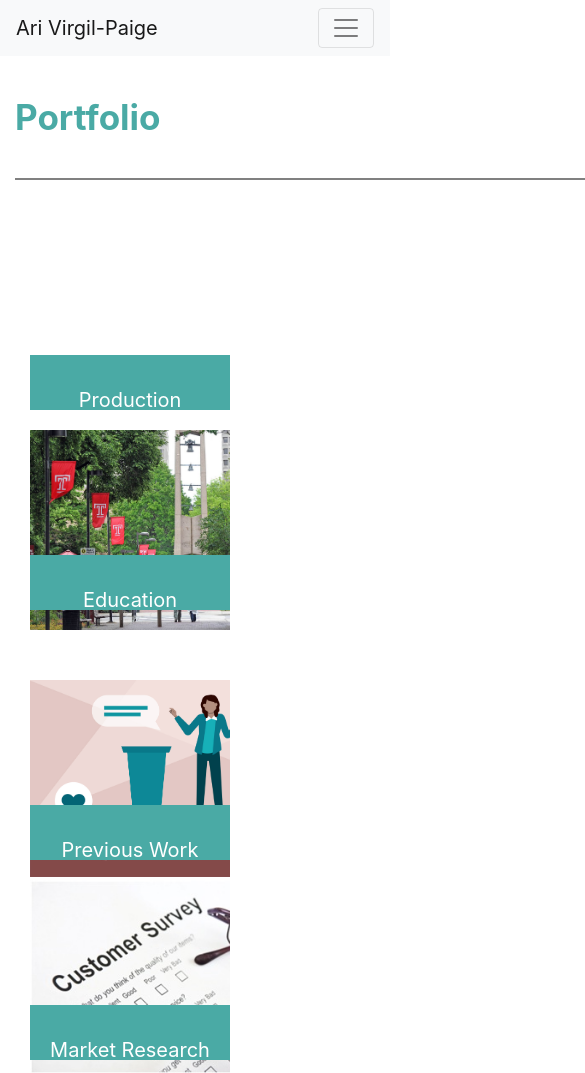
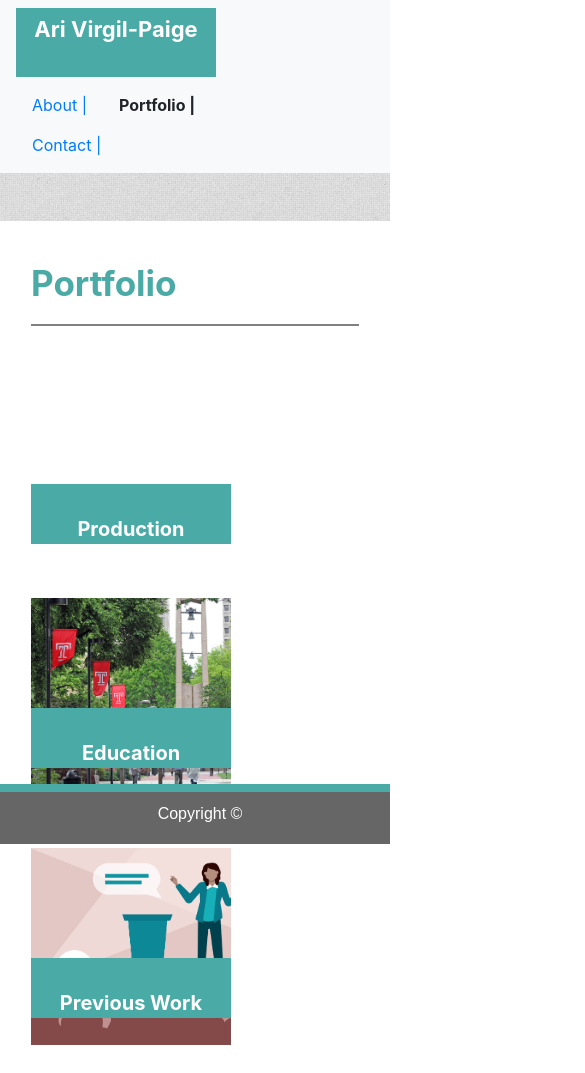
Before and after one commit to Avpaige/Bootstrap-Portfolio, a plain HTML site: page portfolio.html in a window 390 px wide. Shown: the top 1073 px of the page, 585 px wide, since content can reach past the window. Drawn offline with nearby package versions, Linux system fonts and the light colour scheme.

Commit message:
portfolio responsiveness complete

```diff
--- a/assets/css/bootcontact.css
+++ b/assets/css/bootcontact.css
@@ -2,10 +2,7 @@ body {
     background-image:url("../images/grid.png");
 }
 
-.nav {
-    background-color: white;
-    padding-right: 200px;
-}
+
 
 h1 {
     color: #4aaaa5;
@@ -13,6 +10,9 @@ h1 {
     font-size: 30px;
 }
 
+.navbar {
+    padding-right: 100px;
+}
 
 .navbar-brand {
     width: 200px;
@@ -21,11 +21,8 @@ h1 {
     color: white;
     text-align: center;
     font-size:22px;
-    position: relative;
-    right: -195px;
-    bottom: -40px;
     font-weight:bold;
-    padding-top: 15px;
+    position:relative;
 }
 
 .linebreak {
--- a/assets/css/bootport.css
+++ b/assets/css/bootport.css
@@ -1,3 +1,30 @@
+body {
+    background-image:url("../images/grid.png");
+}
+
+
+
+h1 {
+    color: #4aaaa5;
+    font-weight: bold;
+    font-size: 30px;
+}
+
+.navbar {
+    padding-right: 100px;
+}
+
+.navbar-brand {
+    width: 200px;
+    height: 69px;
+    background-color: #4aaaa5;
+    color: white;
+    text-align: center;
+    font-size:22px;
+    font-weight:bold;
+    position:relative;
+}
+
 .prod {
     width: 200px;
     height: 200px;
@@ -10,7 +37,6 @@
 
 .Other {
     margin-top: 50px;
-    float:left;
     width: 200px;
     height: 200px;
     background-image: url("../images/work.jpg");
@@ -21,7 +47,6 @@
 }
 
 .edu {
-    float:left;
     width: 200px;
     height: 200px;
     background-image: url("../images/temple.jpg");
@@ -35,20 +60,18 @@
 .label {
 
     width: 200px;
-    height: 55px;
+    height: 60px;
     background-color: #4aaaa5;
+    font-weight:bold;
     color: white;
     position: relative;
-    bottom: -125px;
-    text-align: center;
-    padding-bottom: 25px;
+    bottom: -110px;
     font-size: 20px;
 
 }
 
 
 .mrk {
-    float:left;
     width: 200px;
     height: 200px;
     background-image: url("../images/survey.jpg");
@@ -70,9 +93,7 @@ h1{
 
 
 .vlt {
-
-    float:left;
-    width: 200px;
+     width: 200px;
     height: 200px;
     background-image: url("../images/trevor.jpg");
     background-size: 100%;
@@ -83,12 +104,25 @@ h1{
 
 .header {
     margin-top: 50px;
-    margin-bottom: 30px;
+    margin-bottom: 10px;
+}
 
-}.break {
-    height: 2px;
-    width: 950px;
-    background-color: gray;
-    margin-bottom: 50px
+.linebreak {
+        height: 2px;
+        background-color: gray;
 
 }
+
+
+.footer {
+    color: white;
+    font-family: Arial, Helvetica, sans-serif;
+    background-color: #666666;
+    height: 60px;
+    position: fixed;
+    left: 0;
+    bottom: 0;
+    width: 100%;
+    padding: 10px 10px 30px 20px;
+    border-top: 8px solid #4aaaa5
+  }
--- a/portfolio.html
+++ b/portfolio.html
@@ -18,71 +18,88 @@
 
   <body>
 
-        <nav class="navbar navbar-expand-lg navbar-light bg-light">
-                <a class="navbar-brand" href="#">Ari Virgil-Paige</a>
-                <button class="navbar-toggler" type="button" data-toggle="collapse" data-target="#navbarSupportedContent" aria-controls="navbarSupportedContent" aria-expanded="false" aria-label="Toggle navigation">
-                  <span class="navbar-toggler-icon"></span>
-                </button>
-
-                <div class="collapse navbar-collapse" id="navbarSupportedContent">
-                  <ul class="navbar-nav mr-auto">
-                     <li class="nav-item dropdown">
-                      <a class="nav-link dropdown-toggle" href="#" id="navbarDropdown" role="button" data-toggle="dropdown" aria-haspopup="true" aria-expanded="false">
-                        Click for More Info
-                      </a>
-                      <div class="dropdown-menu" aria-labelledby="navbarDropdown">
-                        <a class="dropdown-item" href="index.html">About</a>
-                        <a class="dropdown-item" href="contact.html">Contact</a>
-                      </div>
+<!--Nav Bar-->
+<nav class="navbar bg-light">
+                <span class="navbar-brand h1">Ari Virgil-Paige</span>
+              <ul class="nav">
+                <li class="nav-item">
+                  <a class="nav-link" href="index.html">About |</a>
+                </li>
+                <li class="nav-item">
+                     <a class="nav-link"> <b>Portfolio |</b></a>
+                </li>
+                <li class="nav-item">
+              <a class="nav-link" href="contact.html">Contact |</a>
                 </li>
               </ul>
+            </nav>
+          </nav>
 
 
-                </div>
-              </nav>
-        <div class="container-fluid">
+        <!--Portfolio Grid-->
 
+
+        <div class="container border border-white mt-5 mb-5 bg-white">
+                <div class="container rounded">
                     <div class="header">
                         <h1>Portfolio</h1>
                     </div>
 
+                    <div class="linebreak"></div>
 
-        <div class="break"></div>
-
-                <div class="container rounded">
-                        <div class="row">
-                          <div class="col-sm">
+                          <div class="row mt-5">
+                          <div class="col-sm mb-5">
                                 <div class="prod">
-                                        <div class="label"> <br>Production</div>
+                                        <div class="label text-center"> <br>Production</div>
                                 </div>
 
+                                <br>
                                 <div class="edu">
-                                        <div class="label"> <br>Education</div>
+                                        <div class="label text-center"> <br>Education</div>
                                 </div>
 
                                 <div class="Other">
-                                        <div class="label"> <br>Previous Work</div>
+                                        <div class="label text-center"> <br>Previous Work</div>
                                 </div>
 
                 </div>
-                          <div class="col-sm">
+                          <div class="col-sm mb-5">
                                 <div class="mrk">
-                                        <div class="label"> <br>Market Research</div>
+                                        <div class="label text-center"> <br>Market Research</div>
 
                                 </div>
 
+                                <br>
+
                                 <div class="vlt">
-                                        <div class="label"> <br>Volunteer</div>
+                                        <div class="label text-center"> <br>Volunteer</div>
                                 </div>
 
                           </div>
 
-                          <div class="col-sm">
-
+                          <div class="col-sm"> </div>
                         </div>
                       </div>
               </div>
               </div>
+
+              <br>
+              <br>
+              <br>
+              <br>
+              <br>
+              <br>
+              <br>
+              <br>
+
+    <!--Footer Goes here-->
+    <div class="footer text-center">
+                <div class="col-md-12">
+                    <p>Copyright &copy;</p>
+                </div>
+              </div>
+
+
 
     <!-- Optional JavaScript -->
     <!-- jQuery first, then Popper.js, then Bootstrap JS -->
```
Also changed, not shown: contact.html (+7 -13 lines). Lines whose indentation alone changed are shown as unchanged.
